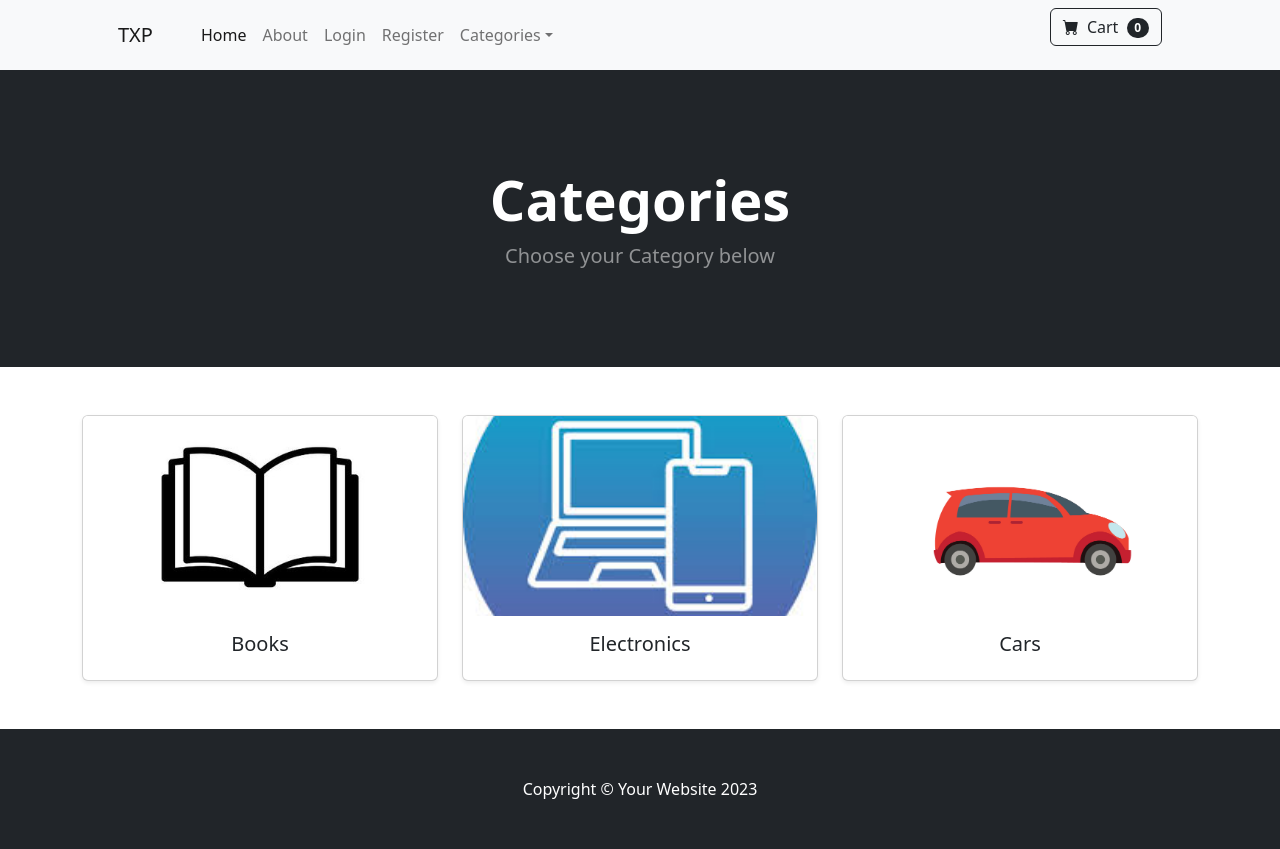
After one commit to idavyd/ecom, a Django app: page /category_summary/ in a window 1280 px wide. The commit adds this page. Run offline with Django 5.2, Linux system fonts and the light colour scheme; data comes from the database, SQL or seed files in the repository; both versions use the stored data as it was after the commit; some libraries are stand-ins or nearby versions.

Commit message:
EP 20 all products pagge 23/11 home

```diff
--- a/ecom/store/models.py
+++ b/ecom/store/models.py
@@ -5,6 +5,7 @@ import datetime
 
 class Category(models.Model):
     name = models.CharField(max_length=50)
+    image = models.ImageField(upload_to='uploads/categories/', null=True)
 
     def __str__(self):
         return self.name
--- /dev/null
+++ b/ecom/store/templates/category_summary.html
@@ -0,0 +1,45 @@
+{% extends 'base.html' %}
+
+{% block content %}
+<!-- Header-->
+<header class="bg-dark py-5">
+    <div class="container px-4 px-lg-5 my-5">
+        <div class="text-center text-white">
+            <h1 class="display-4 fw-bolder">Categories</h1>
+            <p class="lead fw-normal text-white-50 mb-0">Choose your Category below</p>
+        </div>
+    </div>
+</header>
+
+
+<!-- Categories Section -->
+<div class="container py-5">
+    <div class="row g-4">
+        {% for category in categories %}
+        <div class="col-md-4">
+            <div class="card shadow-sm h-100">
+                <!-- Category Image -->
+                <a href="{% url 'category' category.name %}"><img  src="{{ category.image.url }}" class="card-img-top" alt="{{ category.name }}"
+                     style="height: 200px; object-fit: cover; max-width: 100%;"></a>
+
+                <div class="card-body text-center">
+                    <!-- Category Name -->
+                    <h5 class="card-title">{{ category.name }}</h5>
+                </div>
+            </div>
+        </div>
+        {% endfor %}
+    </div>
+</div>
+
+<div class="container">
+    <div class="row">
+        <center>
+            <div class="col-8">
+
+            </div>
+
+        </center>
+    </div>
+</div>
+{% endblock %}
--- a/ecom/store/templates/navbar.html
+++ b/ecom/store/templates/navbar.html
@@ -25,7 +25,7 @@
                 <li class="nav-item dropdown">
                     <a class="nav-link dropdown-toggle" id="navbarDropdown" href="#" role="button" data-bs-toggle="dropdown" aria-expanded="false">Categories</a>
                     <ul class="dropdown-menu" aria-labelledby="navbarDropdown">
-                        <li><a class="dropdown-item" href="#!">All Products</a></li>
+                        <li><a class="dropdown-item" href="{% url 'category_summary' %}">All Products</a></li>
                         <li><hr class="dropdown-divider" /></li>
                         <li><a class="dropdown-item" href="{% url 'category' 'Books' %}">Books</a></li>
                         <li><a class="dropdown-item" href="{% url 'category' 'Electronics' %}">Electronics</a></li>
--- a/ecom/store/urls.py
+++ b/ecom/store/urls.py
@@ -9,5 +9,6 @@ urlpatterns = [
     path('logout/', views.logout_view, name='logout'),
     path('register/', views.register_view, name='register'),
     path('product/<int:pk>', views.product_view, name='product'),
-    path('category/<str:foo>', views.category_view, name='category')
+    path('category/<str:foo>', views.category_view, name='category'),
+    path('category_summary/', views.category_summary, name='category_summary')
 ]
--- a/ecom/store/views.py
+++ b/ecom/store/views.py
@@ -78,3 +78,10 @@ def category_view(request, foo):
     except:
         messages.success(request, 'The category does not exist')
         return redirect('home')
+
+
+def category_summary(request):
+    categories = Category.objects.all()
+    context = {'categories': categories
+    }
+    return render(request, 'category_summary.html', context)
```
Also changed, not shown: ecom/db.sqlite3, ecom/media/uploads/categories/CAR.jpg (added), ecom/media/uploads/categories/book.jpg (added), ecom/media/uploads/categories/books.png (added), ecom/media/uploads/categories/elect.jpg (added), ecom/media/uploads/categories/electronics.png (added), ecom/store/migrations/0005_category_image.py (added).
